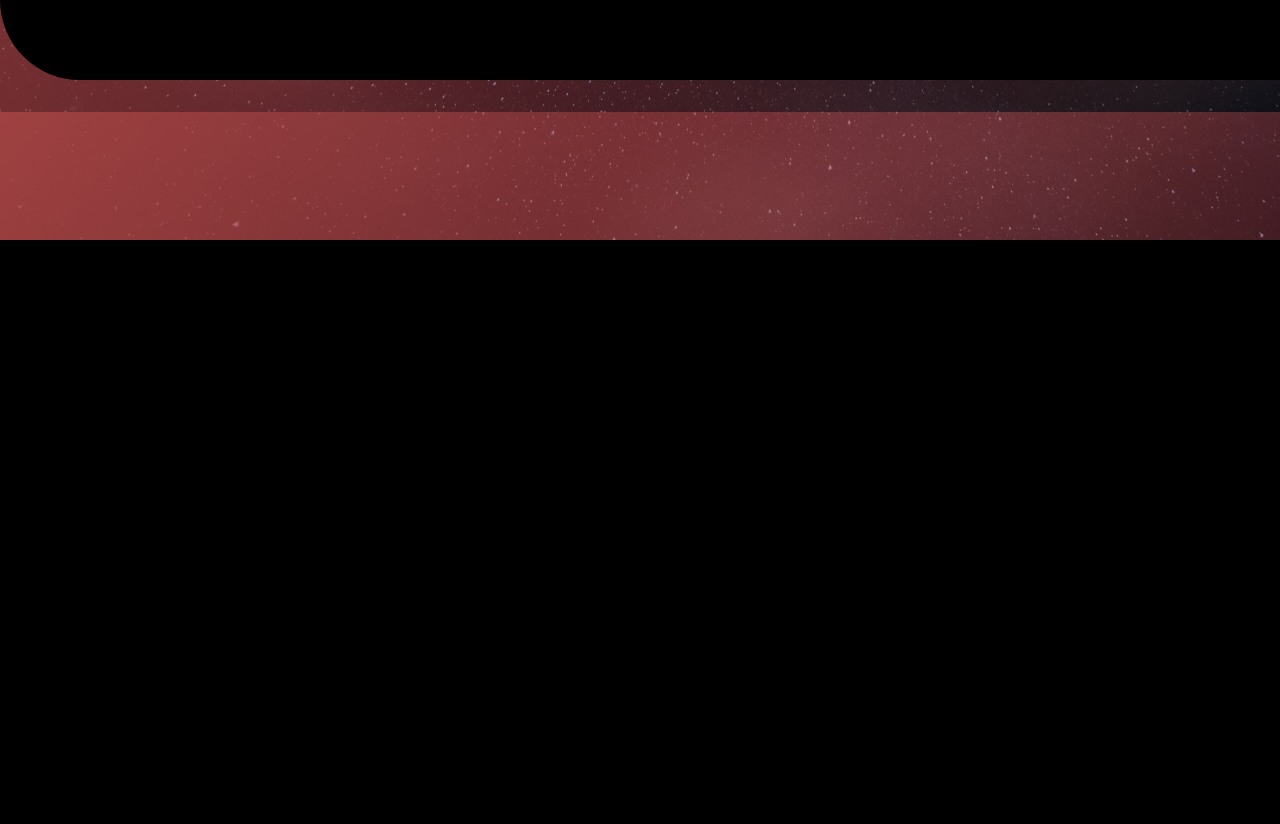
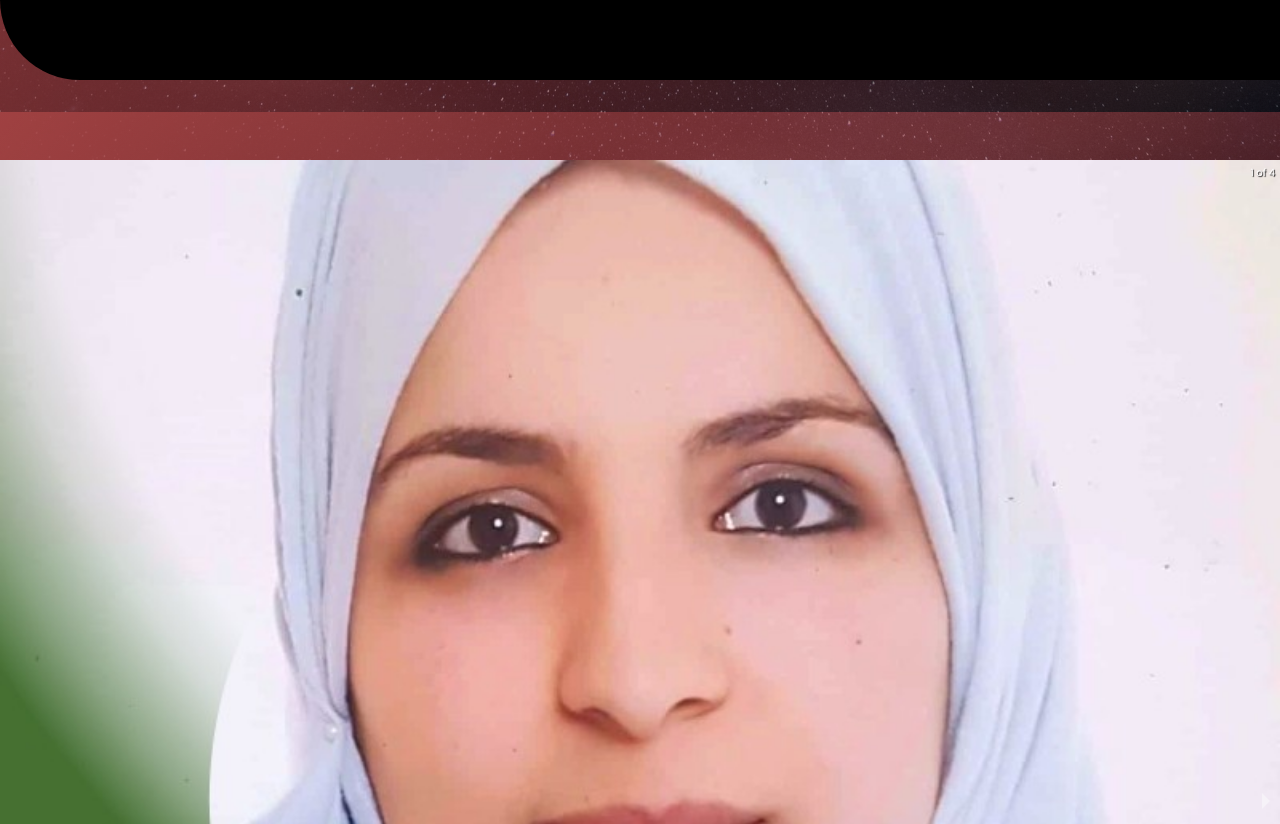
Before and after one commit to daudi13/daudi, a React (Create React App) app: page / in a window 1280 px wide. Shown: the part 1576-2400 px from the top of the page. Before the commit the page ends 1816 px from the top, so only its background shows below. Built offline with nearby package versions, Linux system fonts and the light colour scheme.

Commit message:
import testimonial

```diff
--- a/src/components/Routes/Homepage.js
+++ b/src/components/Routes/Homepage.js
@@ -1,5 +1,6 @@
 import './Homepage.css';
 import myPic from '../images/20200217_111546(0).jpg'
+import Testimonials from '../Testimonials/Testimonials';
 
 function Homepage() {
   return (
@@ -39,6 +40,7 @@ function Homepage() {
           </div>
       </section>
       <section className="testimonials">
+        <Testimonials />
       </section>
     </div>
   );
```
